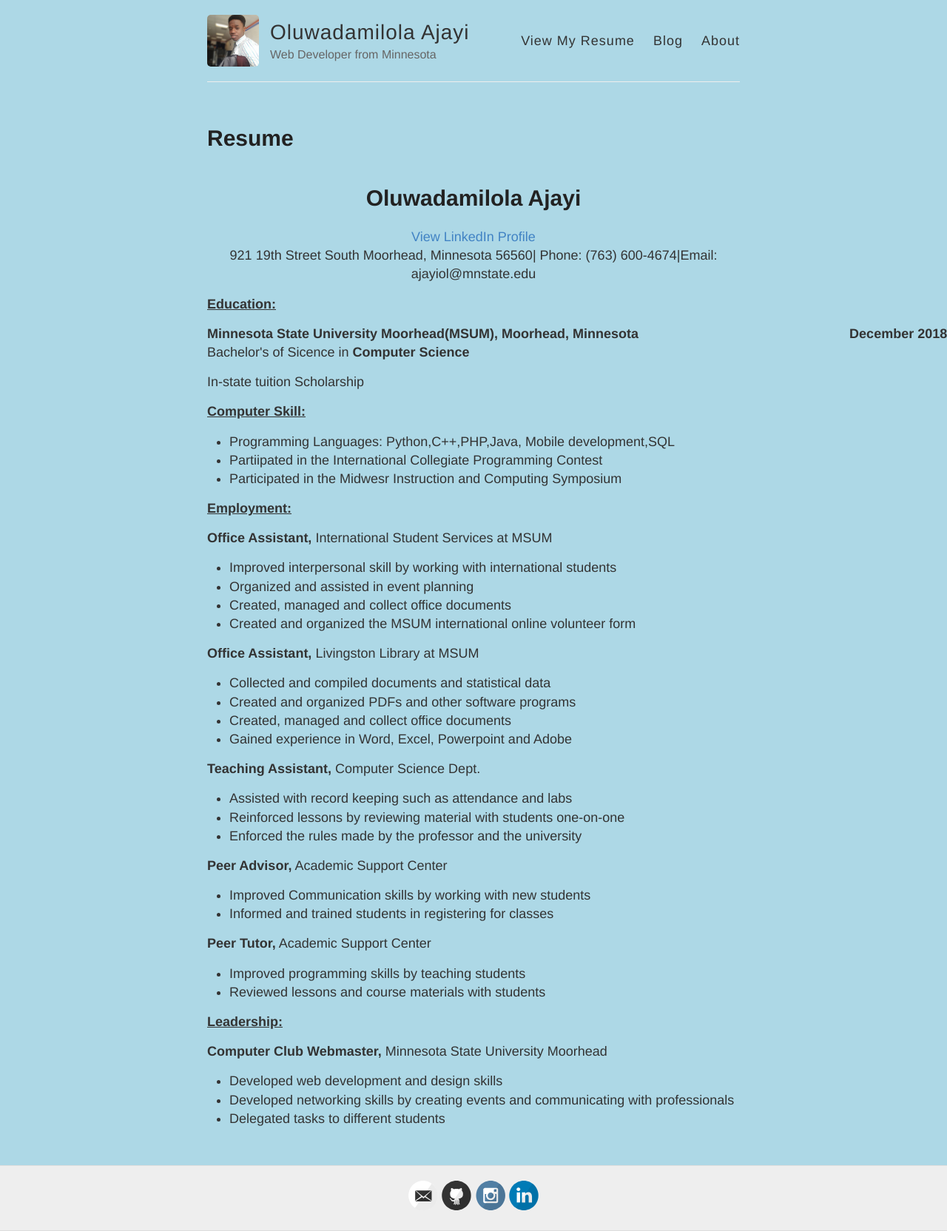
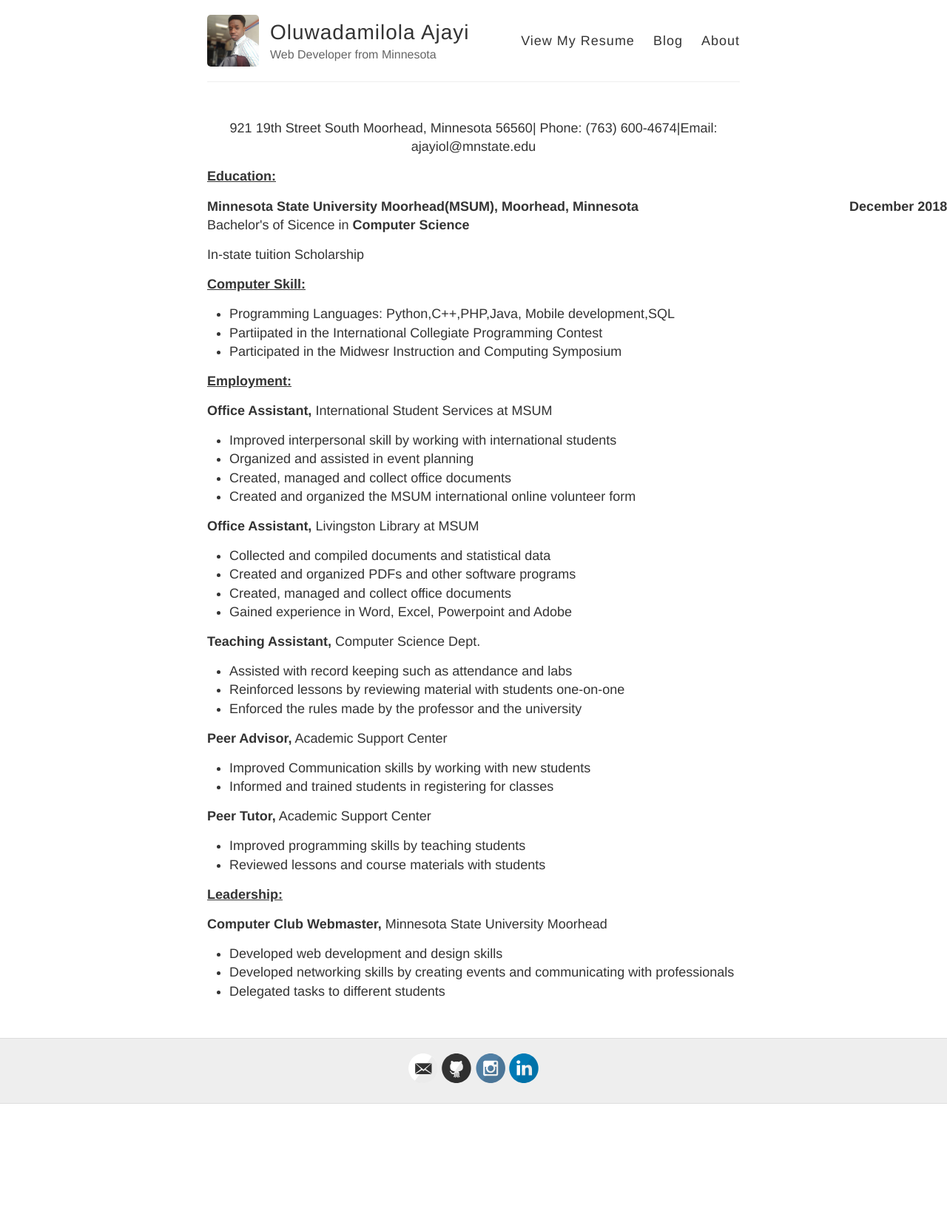
Before and after one commit to ajayiol/ajayiol.github.io, a Jekyll site: the page built from resume.md, in a window 1280 px wide. Shown: the whole page at 74% size. Built offline with Jekyll 4.4.1, drawn with Linux system fonts in a browser that asks for light colours; after the commit the page ends 1492 px from its top, so only the background shows below that.

Commit message:
Update resume.md

```diff
--- a/resume.md
+++ b/resume.md
@@ -1,18 +1,11 @@
 ---
 layout: page
-title: Resume
 permalink: /resume/
 ---
 <html>
 <body>
-<style>
-body {
-    background-color: lightblue;
-}
 
-</style>
-<h1 align= "center"><b>Oluwadamilola Ajayi</b></h1>
-<a href = "https://www.linkedin.com/in/oluwadamilola-ajayi-675186153/"> <center>View LinkedIn Profile</center> </a>
+
 
 <center>921 19th Street South Moorhead, Minnesota 56560| Phone: (763) 600-4674|Email: ajayiol@mnstate.edu</center>
 
```
